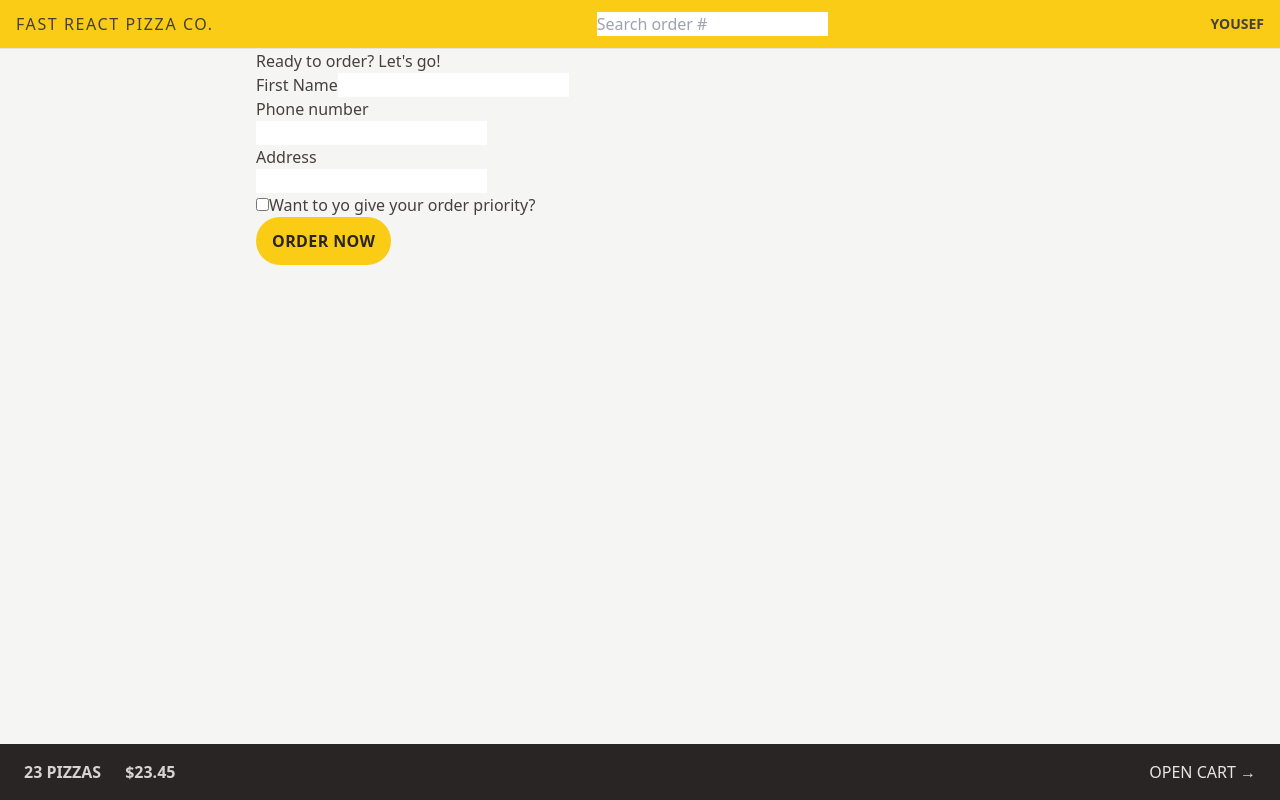
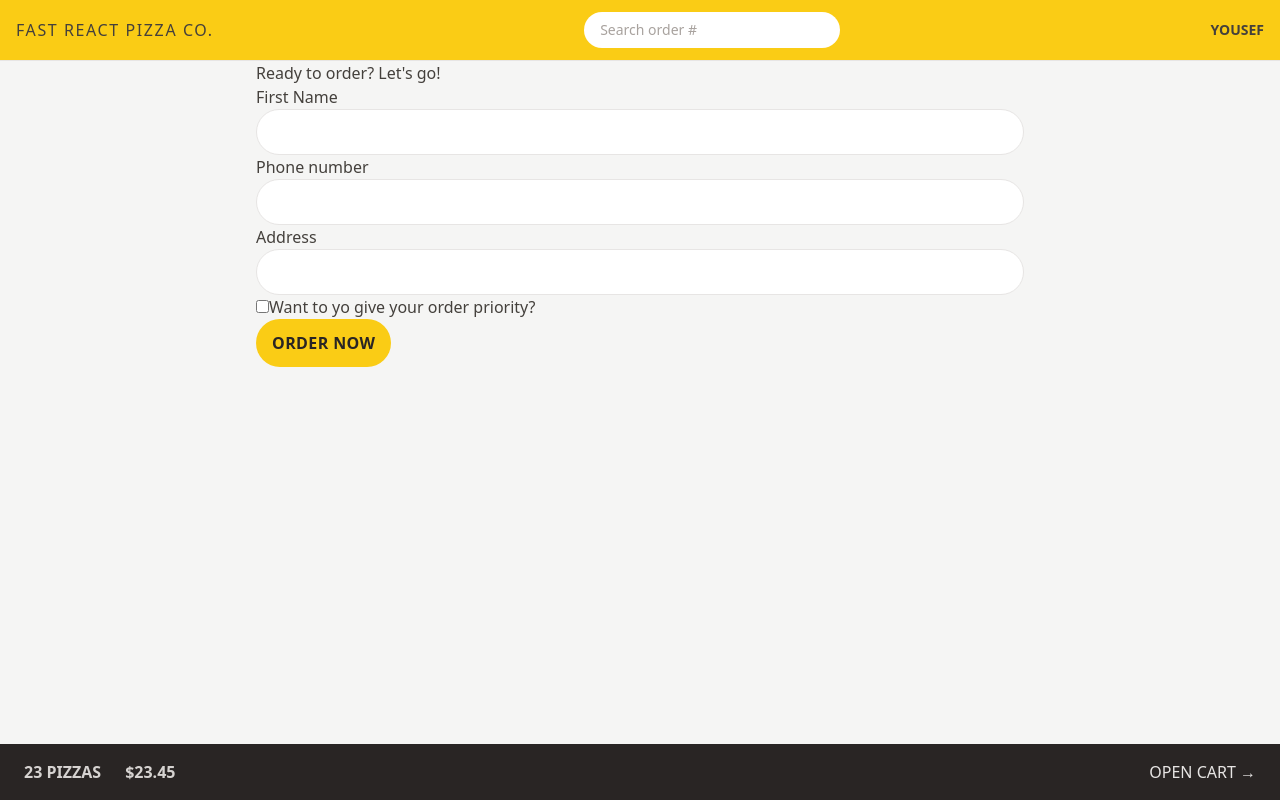
Before and after one commit to Darthdevv/Fast-React-Pizza, a React (Vite) app: page /order/new in a window 1280 px wide. Built offline with nearby package versions, Linux system fonts and the light colour scheme.

Commit message:
🍕 styling inputs

```diff
--- a/src/features/order/CreateOrder.jsx
+++ b/src/features/order/CreateOrder.jsx
@@ -49,13 +49,13 @@ function CreateOrder() {
       <form method="POST">
         <div>
           <label>First Name</label>
-          <input type="text" name="customer" required />
+          <input className="rounded-full px-4 py-2 w-full border border-stone-200 text-sm transition-all duration-300 placeholder:text-stone-400 focus:outline-none focus:ring focus:ring-yellow-400 md:px-6 md:py-3"  type="text" name="customer" required />
         </div>
 
         <div>
           <label>Phone number</label>
           <div>
-            <input type="tel" name="phone" required />
+            <input className="rounded-full px-4 py-2 w-full border border-stone-200 text-sm transition-all duration-300 placeholder:text-stone-400 focus:outline-none focus:ring focus:ring-yellow-400 md:px-6 md:py-3"  type="tel" name="phone" required />
           </div>
           {formErrors?.phone && <p>{ formErrors.phone}</p>}
         </div>
@@ -63,7 +63,7 @@ function CreateOrder() {
         <div>
           <label>Address</label>
           <div>
-            <input type="text" name="address" required />
+            <input className="rounded-full px-4 py-2 w-full border border-stone-200 text-sm transition-all duration-300 placeholder:text-stone-400 focus:outline-none focus:ring focus:ring-yellow-400 md:px-6 md:py-3" type="text" name="address" required />
           </div>
         </div>
 
--- a/src/features/order/SearchOrder.jsx
+++ b/src/features/order/SearchOrder.jsx
@@ -1,13 +1,26 @@
 import { useState } from "react"
+import { useNavigate } from "react-router-dom";
 
 
 function SearchOrder() {
   const [query, setQuery] = useState("");
+  const navigate = useNavigate();
+
+  function handleSubmit(e) {
+    e.preventDefault();
+    if (!query) return;
+    navigate(`/order/${query}`);
+    setQuery('');
+  }
+
   return (
-    <div>
-      <input placeholder="Search order #" value={query} onChange={e => setQuery(e.target.value)}
+    <form onChange={handleSubmit}>
+      <input placeholder="Search order #"
+        value={query}
+        onChange={e => setQuery(e.target.value)}
+        className="w-28 sm:w-64 sm:focus:w-72 transition-all duration-300 focus:outline-none focus:ring focus:ring-yellow-500 focus:ring-opacity-50 rounded-full px-4 py-2 text-sm placeholder:text-stone-400 "
       />
-    </div>
+    </form>
   )
 }
 
```
